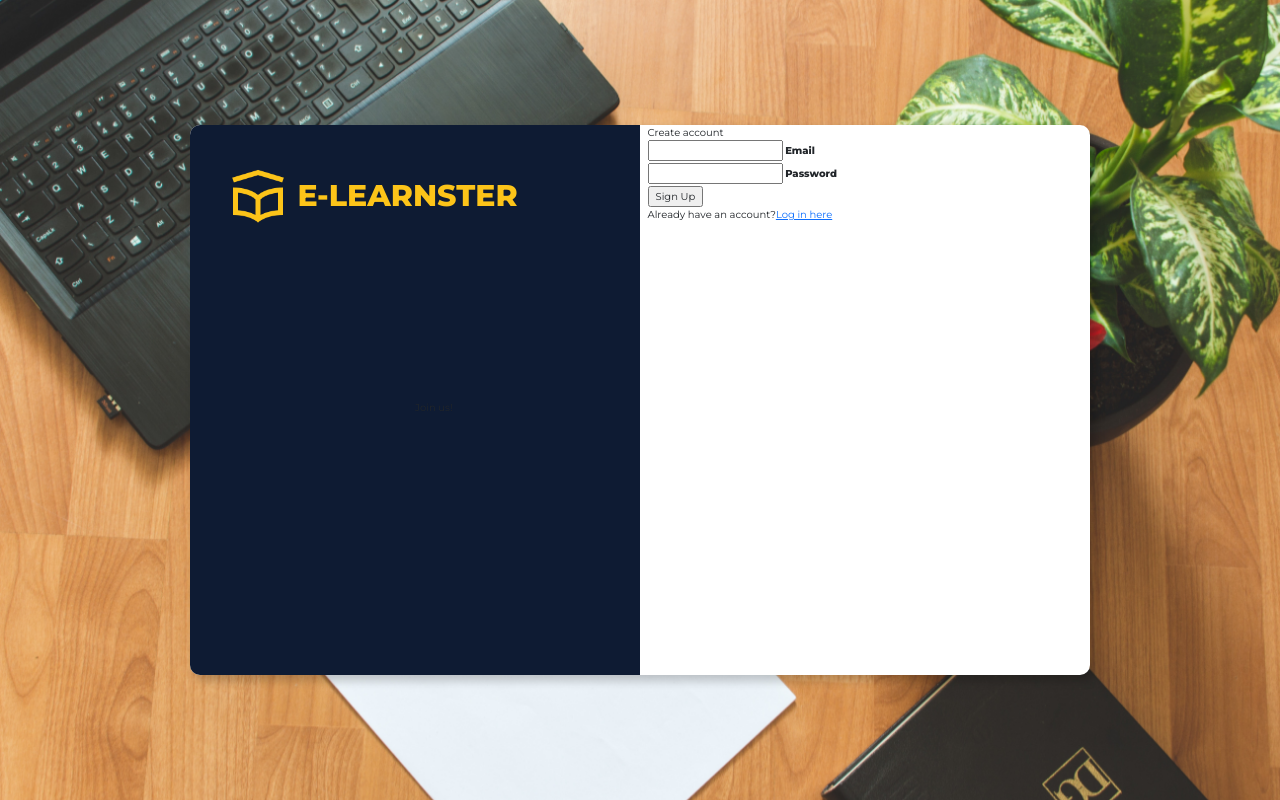
After one commit to abudi6/IT120P_project, a PHP site: page /pages/login.html in a window 1280 px wide. The commit adds this page. Run offline with PHP 8.4, Linux system fonts and the light colour scheme; some libraries are stand-ins or nearby versions.

Commit message:
UI Coding Iteration

```diff
--- a/css/index.css
+++ b/css/index.css
@@ -1,10 +1,14 @@
 @import url('https://fonts.googleapis.com/css2?family=Montserrat:wght@400;800&display=swap');
+
+
 
 body{
     margin:0;
     line-height: 1.5;
     background-color: #f3f2f1;
+
    }
+
 
 .home{
     align-items: center;
@@ -77,7 +81,6 @@ section{
     padding:11px 0;
     color:white;
     text-shadow: 5px 5px 5px black;
-
     text-align:center;
     flex-wrap: wrap;
  }
--- /dev/null
+++ b/css/login.css
@@ -0,0 +1,69 @@
+@import url('https://fonts.googleapis.com/css2?family=Montserrat:wght@400;800&display=swap');
+
+*{
+    font-family: 'Montserrat', sans-serif;
+}
+
+.wrapper{
+    background-image: url("../assets/Picture2.jpg");
+    background-size: cover;
+    padding: 0 20px 0 20px;
+}
+
+.main{
+    display:flex;
+    justify-content: center;
+    align-items:center;
+    min-height: 100vh;
+}
+
+.row{
+    width: 900px;
+    height: 550px;
+    border-radius:10px;
+    background: #fff;
+    box-shadow: 5px 5px 10px 1px rgba(0,0,0,0.2);
+}
+
+.side-image{
+    min-height: 100%;
+    background-color: #0E1B33;
+    background-position:center;
+    background-size: cover;
+    background-repeat: no-repeat;
+    position: relative;
+    border-radius:10px 0 0 10px;
+
+}
+
+.side-logo{
+    /* width:35px;
+    position:absolute;
+    top:30px;
+    left:30px; */
+    top:30px;
+    left:30px;
+    text-align: center;
+    position:relative;
+    display: flex;
+    align-items: center;
+    font-size: 30px;
+    font-weight:800;
+    color: #FCC419;
+    text-decoration: none;
+}
+
+
+
+.side-logo img{
+    width: 60px;
+    margin-right:10px;
+    margin-top: 10px;
+    margin-bottom: 10px;
+}
+
+.text{
+    position:absolute;
+    top:50%;
+    left:50%;
+}
--- /dev/null
+++ b/pages/login.html
@@ -0,0 +1,60 @@
+<!DOCTYPE html>
+<html lang="en">
+
+    <head>
+        <meta charset="UTF-8" />
+        <meta http-equiv="X-UA-Compatible" content="IE=edge" />
+        <meta name="viewport" content="width=device-width, initial-scale=1.0" />
+        <title>E-LEARNSTER: Web-based Learning Management System</title>
+
+        <!--custom links-->
+        <link rel="stylesheet" href="https://cdnjs.cloudflare.com/ajax/libs/font-awesome/5.15.3/css/all.min.css"/>
+        <link rel="stylesheet" href="https://maxcdn.bootstrapcdn.com/bootstrap/3.4.1/css/bootstrap.min.css">
+        <link rel="stylesheet" href="https://stackpath.bootstrapcdn.com/font-awesome/4.7.0/css/font-awesome.min.css">
+        <link rel="stylesheet" href="bootstrap/bootstrap-5.2.0/css/bootstrap.min.css">
+
+        <!-- css file link -->
+        <link rel="stylesheet" href="../css/login.css"/>
+
+    </head>
+    <body>
+
+
+        <div class="wrapper">
+            <div class="container main">
+                <div class="row">
+                    <div class="col-md-6 side-image">
+                        <!--Image-->
+                        <a class="side-logo" href=""><img src="../assets/icons/logo.png" alt="logo">E-LEARNSTER</a>
+                        <div class="text">
+                            <p>Join us!</p>
+                        </div>
+                    </div>
+                    <div class="col-md-6 right">
+                        <div class="input-box">
+                            <header>Create account</header>
+                        </div>
+                        <div class="input-field">
+                            <input type="text" class="input" id="email" required autocomplete="off">
+                            <label for="email">Email</label>
+                        </div>
+                        <div class="input-field">
+                            <input type="password" class="input" id="password" required>
+                            <label for="password">Password</label>
+                        </div>
+                        <div class="input-field">
+                            <input type="submit" class="submit" value="Sign Up">
+
+                        </div>
+                        <div class="signin">
+                            <span>Already have an account?<a href="#">Log in here</a></span>
+                        </div>
+                    </div>
+                </div>
+            </div>
+        </div>
+
+
+    </body>
+
+</html>
```
Also changed, not shown: css/navbar-footer.css (+15 -6 lines), index.html (+5 -3 lines), assets/Picture2.jpg (added), figma-prototype/ADMIN DASHBOARD.png (added), figma-prototype/COURSE.png (added), figma-prototype/LOGIN-REGISTRATION.png (added), figma-prototype/STUDENT DASHBOARD.png (added).
